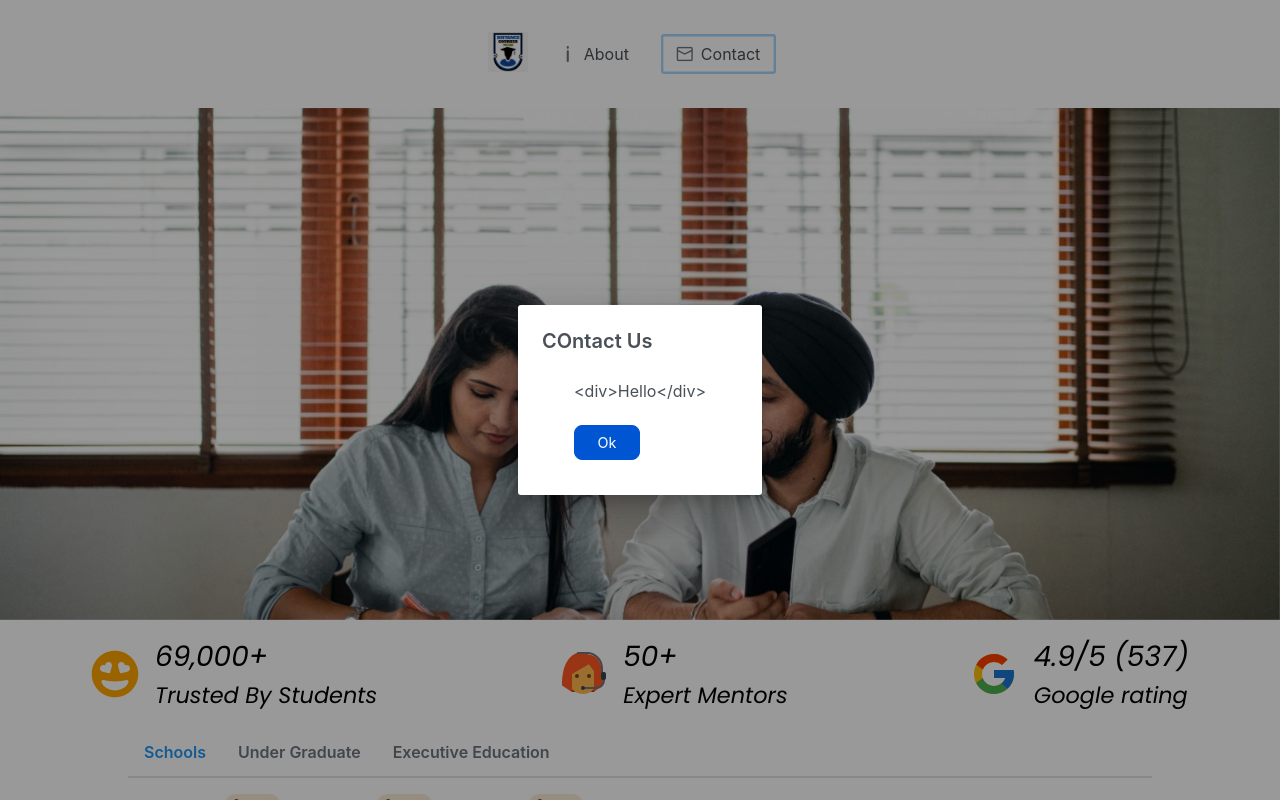
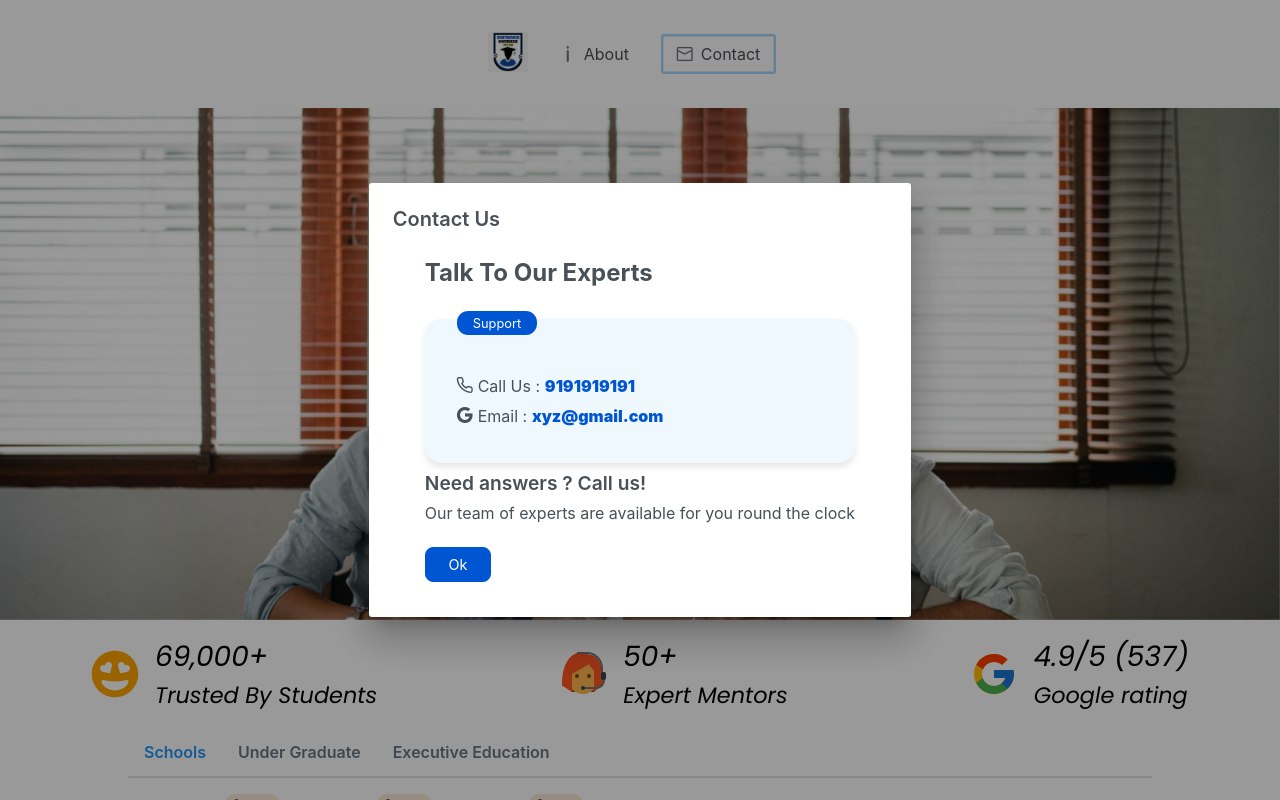
Before and after one commit to devalphaing/distance_courses, a React (Create React App) app: page / in a window 1280 px wide. Both pictures are taken after a click on the link "Contact". Shown: the top 800 px of the page. Built offline with nearby package versions, Linux system fonts and the light colour scheme.

Commit message:
changes done

```diff
--- a/src/layout/Navbar.css
+++ b/src/layout/Navbar.css
@@ -45,6 +45,57 @@
 }
 
 
+.navbar-contact-left-container{
+    display: flex;
+    flex-direction: column;
+    justify-content: center;
+}
+
+.navbar-contact-talk-text{
+    font-size: 1.5rem;
+    font-weight: 700;
+    padding-bottom: 2rem;
+}
+
+.navbar-contact-card-container{
+    width: 100%;
+    padding: 2rem;
+    background-color: aliceblue;
+    box-shadow: 0px 4px 6px rgba(0, 0, 0, 0.1);
+    border-radius: 1rem;
+}
+
+.navbar-contact-support-text{
+    background-color: #0056d2;
+    color: white;
+    padding: 0.3rem 1rem 0.3rem 1rem;
+    font-size: 0.8rem;
+    border-radius: 0.7rem;
+    position: relative;
+    z-index: 2;
+    bottom: 2.5rem;
+}
+
+.navbar-contact-contact{
+    padding: 0.3rem 0rem 0.3rem 0rem;
+}
+
+.navbar-contact-call{
+    padding: 0rem 0.3rem 0rem 0.3rem;
+}
+
+.navbar-contact-blue-info{
+    color: #0056d2;
+    font-weight: 1000;
+}
+
+.navbar-contact-need-answer{
+    font-size: larger;
+    font-weight: 600;
+    padding: 0.5rem 0rem 0.5rem 0rem;
+}
+
+
 @media (max-width: 600px) {
     .card {
         display: block;
--- a/src/layout/Navbar.jsx
+++ b/src/layout/Navbar.jsx
@@ -41,6 +41,35 @@ const Navbar = () => {
     // }
   ];
 
+  const renderContact = ()=> {
+    return (
+      <div className="navbar-contact-left-container">
+        <div className="navbar-contact-talk-text">Talk To Our Experts</div>
+        <div className="navbar-contact-card-container">
+          <span className="navbar-contact-support-text">Support</span>
+
+          <div className="navbar-contact-contact">
+            <i className="pi pi-phone"></i>
+            <span className="navbar-contact-call">Call Us :</span>
+            <span className="navbar-contact-blue-info">9191919191</span>
+          </div>
+
+          <div className="navbar-contact-contact">
+            <i className="pi pi-google"></i>
+            <span className="navbar-contact-call">Email :</span>
+            <span className="navbar-contact-blue-info">xyz@gmail.com</span>
+          </div>
+        </div>
+
+        <div className="navbar-contact-need-answer">Need answers ? Call us!</div>
+
+        <div className="navbar-contact-callus">
+          Our team of experts are available for you round the clock
+        </div>
+      </div>
+    )
+  }
+
   const aboutItem = {
     label: "About",
     icon: "pi pi-info",
@@ -57,9 +86,9 @@ const Navbar = () => {
     label: "Contact",
     icon: "pi pi-envelope",
     command: () => {
-      setHead("COntact Us");
+      setHead("Contact Us");
       setContent(
-        `<div>Hello</div>`
+        renderContact
       );
       setOpen(true);
     },
```
